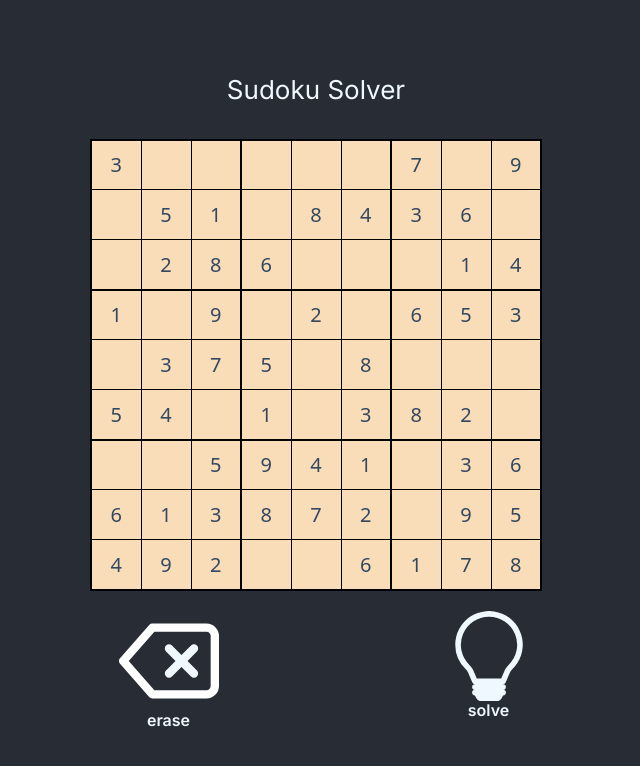
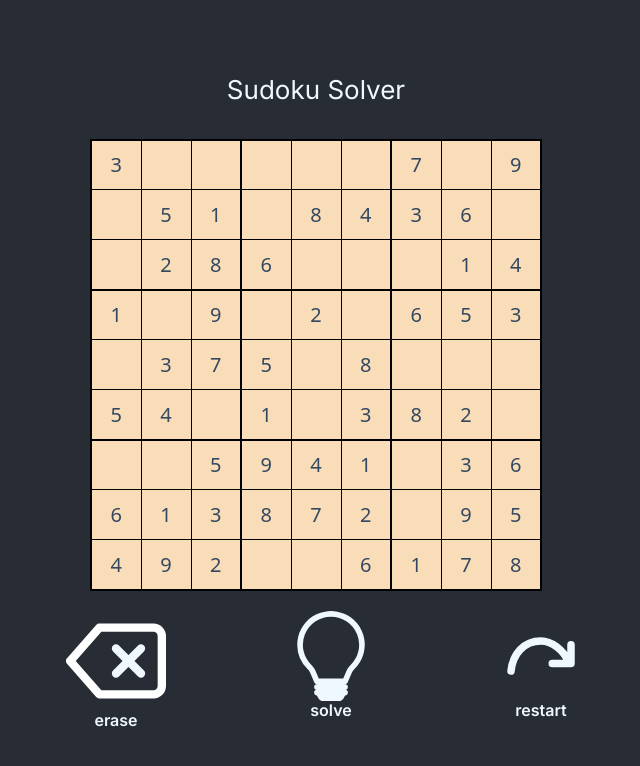
Before and after one commit to PeterZZEZ/Sudoku-Solver, a Next.js app: page / in a window 1280 px wide. Shown: the top 766 px of the page, without its empty margins (324-964 px from the left). Built offline with nearby package versions, Linux system fonts and the light colour scheme.

Commit message:
restart button

```diff
--- a/app/action.tsx
+++ b/app/action.tsx
@@ -21,6 +21,11 @@ type SvgProps = {
         <svg xmlns="http://www.w3.org/2000/svg"fill="currentColor" className="status__action-svg" viewBox="0 0 16 16"> <path d="M2 6a6 6 0 1 1 10.174 4.31c-.203.196-.359.4-.453.619l-.762 1.769A.5.5 0 0 1 10.5 13a.5.5 0 0 1 0 1 .5.5 0 0 1 0 1l-.224.447a1 1 0 0 1-.894.553H6.618a1 1 0 0 1-.894-.553L5.5 15a.5.5 0 0 1 0-1 .5.5 0 0 1 0-1 .5.5 0 0 1-.46-.302l-.761-1.77a1.964 1.964 0 0 0-.453-.618A5.984 5.984 0 0 1 2 6zm6-5a5 5 0 0 0-3.479 8.592c.263.254.514.564.676.941L5.83 12h4.342l.632-1.467c.162-.377.413-.687.676-.941A5 5 0 0 0 8 1z"/> </svg>
       )
     }
+    else if(props.action==='restart'){
+      return(
+        <svg xmlns="http://www.w3.org/2000/svg" viewBox="0 0 24 24" className='status__action-svg' fill="none" id="IconChangeColor" transform="scale(-1, 1)"><path stroke="currentColor" stroke-linecap="round" stroke-linejoin="round" stroke-width="2" d="M20 9v5h-5M4 16c.497-4.5 3.367-8 8-8 2.73 0 5.929 2.268 7.294 5.5" id="mainIconPathAttribute"></path></svg>
+      )
+    }
     else {
       return null;
     }
--- a/app/game.tsx
+++ b/app/game.tsx
@@ -38,6 +38,11 @@ export const Game:React.FC<{}>=()=> {
     setNumberSelected('0');
     setCellSelected(-1);
     setWon(false);
+  }
+  function _resetGame(){
+    setGameArray(initArray)
+    setCellSelected(-1)
+    setWon(false)
   }
   function _fillCell(index: number, value: number) {
     if (initArray[index] === -1) {
@@ -84,6 +89,9 @@ export const Game:React.FC<{}>=()=> {
     let tempBoardArray=dto1d(temper)
     setGameArray(tempBoardArray)
   }
+  function onClickRestart(){
+    _resetGame();
+  }
   useEffect(() => {
     _createNewGame();
   }, []);
@@ -127,6 +135,7 @@ export const Game:React.FC<{}>=()=> {
         <StatusSection
             onClickErase={onClickErase}
             onClickSolve={onClickSolve}
+            onClickRestart={onClickRestart}
           />
       </div>
 
--- a/app/globals.css
+++ b/app/globals.css
@@ -125,6 +125,7 @@
   display: flex;
   justify-content: space-around;
 }
+.status__action-restart,
 .status__action-solve,
 .status__action-erase{
   text-align: center;
@@ -154,3 +155,8 @@
   width: 90px;
   height: 90px;
 }
+.status__action-restart .status__action-svg {
+  top: 20px;
+  width: 90px;
+  height: 90px;
+}
--- a/app/status.tsx
+++ b/app/status.tsx
@@ -3,6 +3,7 @@ import { Action } from "./action";
 type StatusSectionProps = {
     onClickErase: () => void,
     onClickSolve:()=>void,
+    onClickRestart:()=>void,
   };
   export const StatusSection = (props: StatusSectionProps) => {
     return (
@@ -10,6 +11,7 @@ type StatusSectionProps = {
         <div className="status__actions">
           <Action action='erase' onClickAction={props.onClickErase} />
           <Action action='solve' onClickAction={props.onClickSolve}/>
+          <Action action='restart' onClickAction={props.onClickRestart}/>
         </div>
       </section>
     )
```
